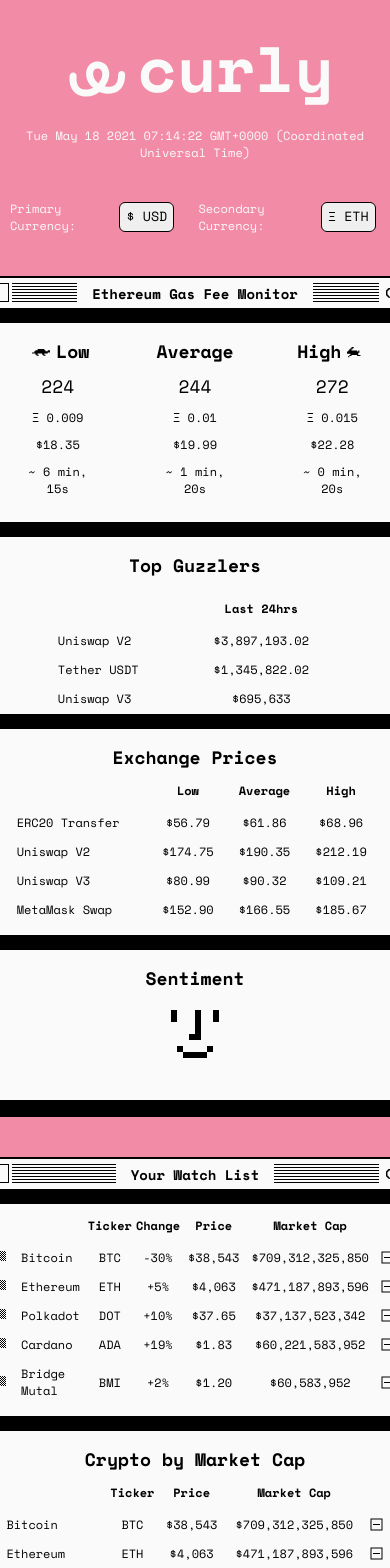
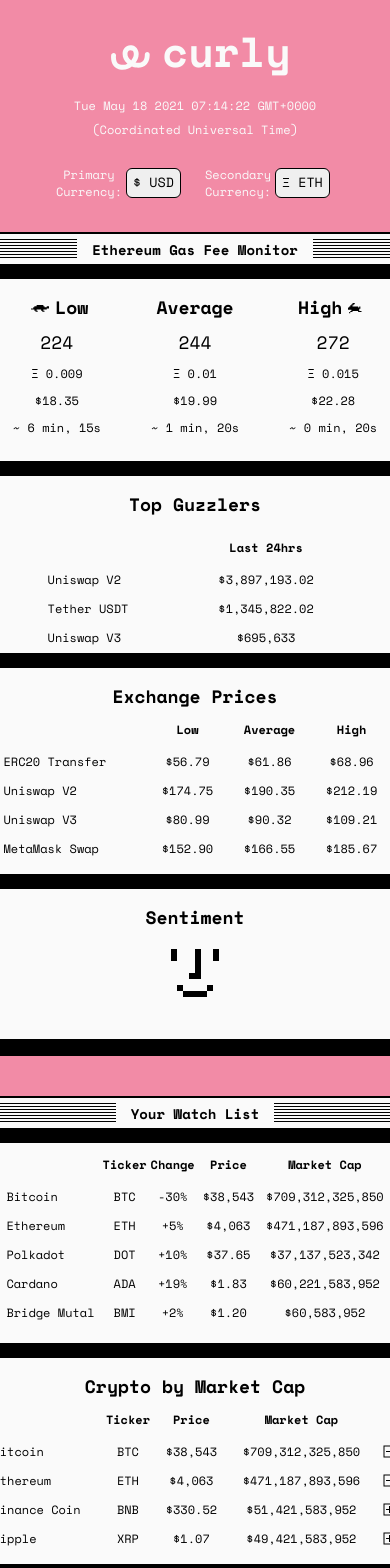
Before and after one commit to oisa/curly, a React (Create React App) app: page / in a window 390 px wide. Shown: the top 1568 px of the page. Built offline with nearby package versions, Linux system fonts and the light colour scheme.

Commit message:
Adds tweaks to responsive table representation, without full solution deployed. Header elements better responsive.

```diff
--- a/public/index.html
+++ b/public/index.html
@@ -15,7 +15,7 @@
 
     <meta
       name="description"
-      content="Web site created using create-react-app"
+      content="Your cryptocurrency portfolio dash. Pull in your portfolio simply via your wallet address."
     />
     <link rel="apple-touch-icon" href="%PUBLIC_URL%/logo192.png" />
     <!--
--- a/src/App.css
+++ b/src/App.css
@@ -13,7 +13,7 @@
   /* ----- Font Sizes ----- */
 
   --font-xxl: 64px;
-  --font-xl: 36px;
+  --font-xl: 42px;
   --font-l: 18px;
   --font-m: 14px;
   --font-s: 12px;
@@ -81,7 +81,7 @@
   display: flex;
   flex-direction: column;
   align-items: center;
-  margin-top: 20px;
+  margin: 20px 50px 0 50px;
 }
 
 .logo {
@@ -93,12 +93,14 @@
 .header-time {
   width: 100%;
   text-align: center;
+  line-height: 2;
 }
 
 .currency-section {
   display: flex;
   flex-direction: row;
   margin: 5px 0 0 0;
+  text-align: center;
 }
 
 .currency-selection {
@@ -364,6 +366,10 @@
 
 /* ----- Table Styling ----- */
 
+/* table {
+  table-layout: fixed;
+} */
+
 th {
   font-size: var(--font-s);
   text-align: center;
@@ -374,6 +380,8 @@
   text-align: center;
   font-size: var(--font-s);
   padding: 5px;
+  /* overflow: hidden;
+  white-space: nowrap; */
 }
 
 td:nth-of-type(1) {
@@ -386,19 +394,28 @@
   text-align: center;
 }
 
-.wishlist-table {
+.watch-list-table {
   margin: 10px 0 10px 0;
   width: 95%;
   text-align: center;
 }
 
-.wishlist-table > tr > td:nth-of-type(1) {
+.watch-list-table > tr > td {
+  overflow: hidden;
+  white-space: nowrap;
+}
+
+.watch-list-table > tr > td:nth-of-type(1) {
   width: 5%;
 }
 
-.wishlist-table > tr > td:nth-of-type(2) {
+.watch-list-table > tr > td:nth-of-type(2) {
   text-align: left;
 }
+
+/* .watch-list-table > tr > td:nth-of-type(6) {
+  width: 20px;
+} */
 
 .crypto-by-market-cap-table {
   margin: -10px 0 10px 0;
@@ -580,6 +597,23 @@
 @media only screen
   and (max-width: 800px) {
 
+    h1 {
+      font-size: var(--font-xl);
+    }
+
+    .icon-header {
+      height: 25px;
+      padding: 0 3px 10px 3px;
+    }
+
+    .currency-section {
+      margin: 0;
+    }
+
+    .currency-selection {
+      margin: 0 10px;
+    }
+
     .module {
       width: 100%;
     }
--- a/src/components/WidgetWatchListModules/ModuleWatchList.js
+++ b/src/components/WidgetWatchListModules/ModuleWatchList.js
@@ -6,7 +6,7 @@
   return (
     <div className="watch-list-container module-single" >
 
-      <table className="wishlist-table">
+      <table className="watch-list-table">
 
         <tr>
           <th></th>
```
